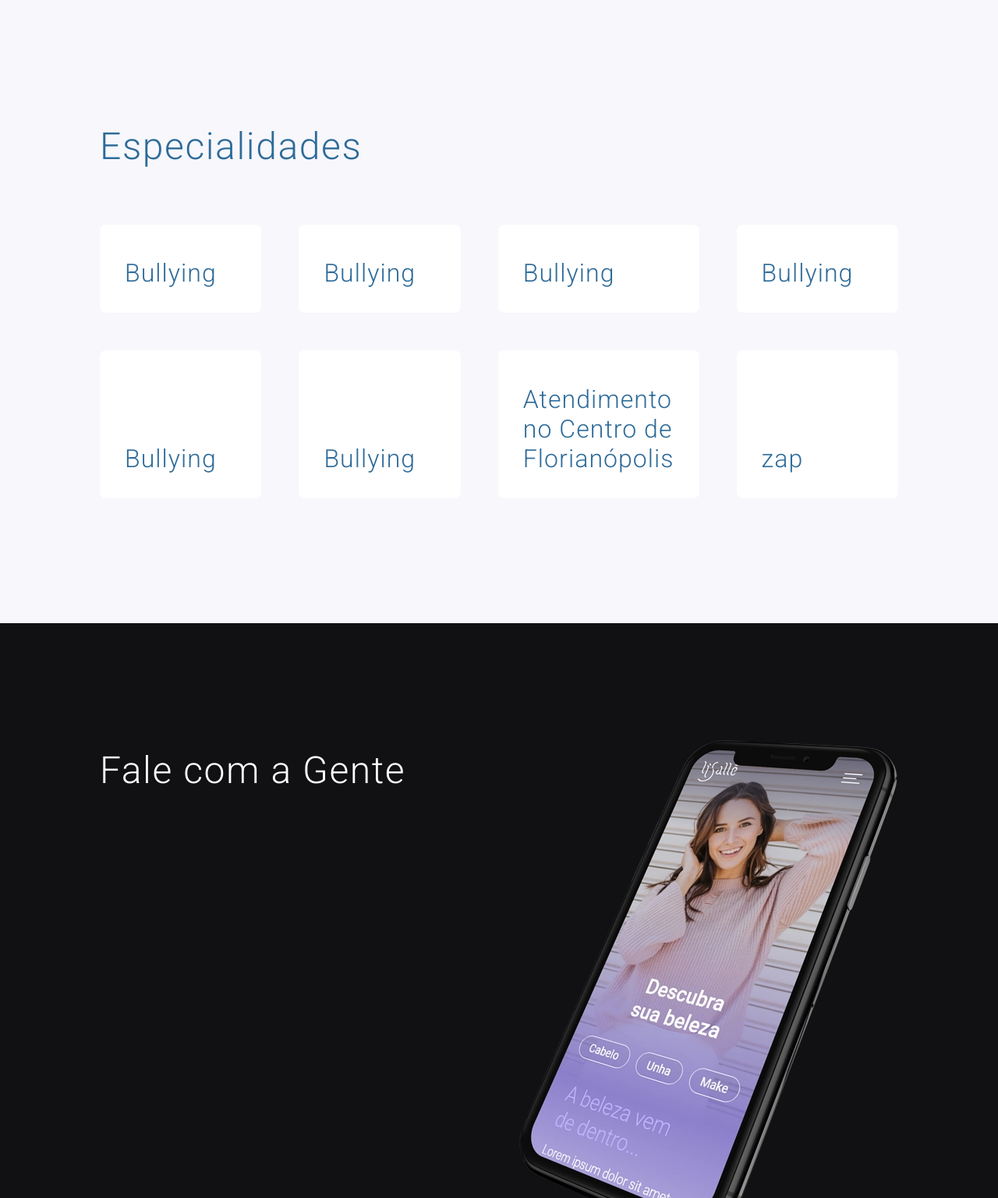
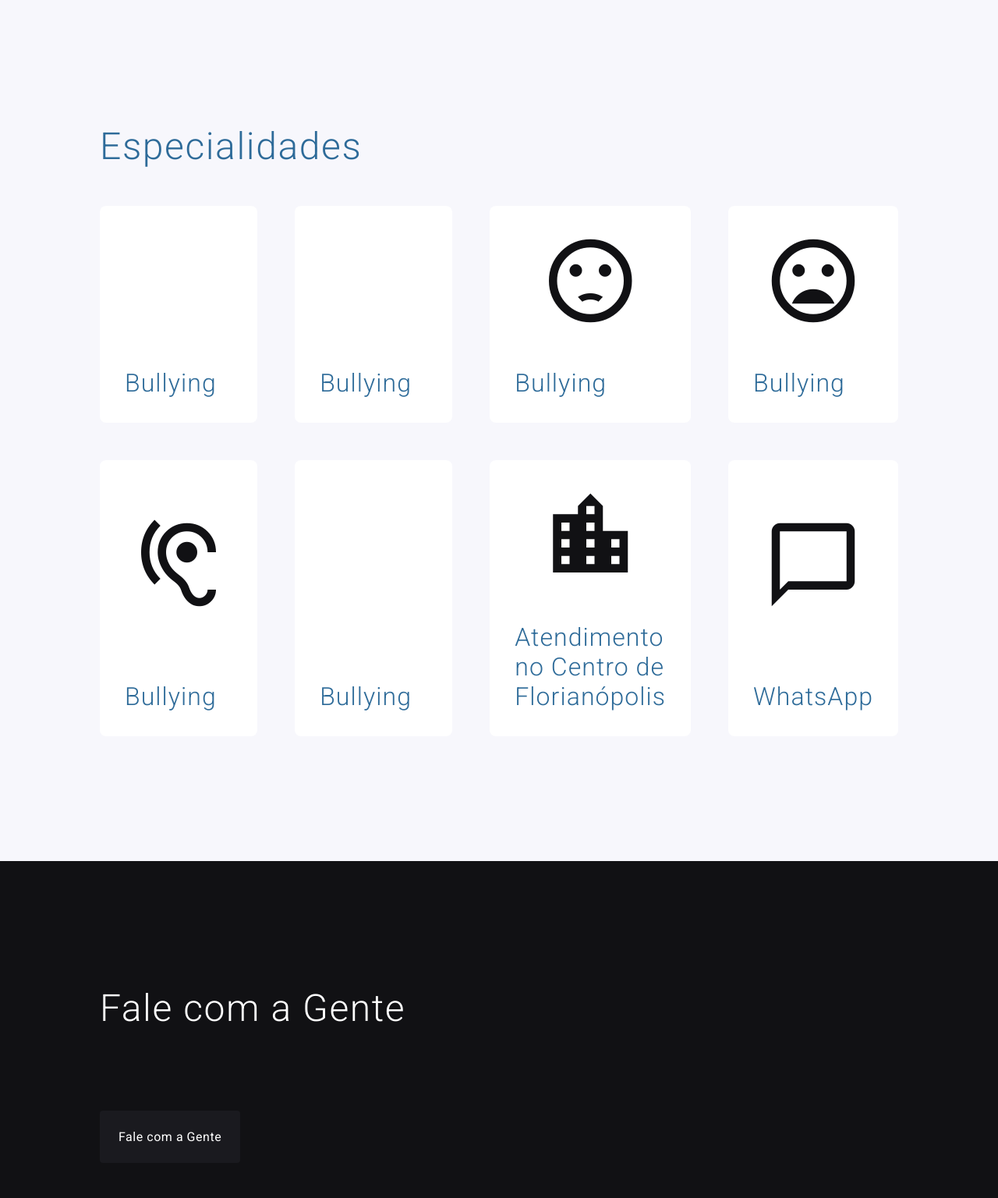
Before and after one commit to Ahtodigital/caiocosti, a PHP site: page / in a window 1280 px wide. Shown: the part 1765-3301 px from the top of the page at 78% size. Run offline with PHP 8.4, Linux system fonts and the light colour scheme.

Commit message:
ajustes pequenos cta etc

```diff
--- a/lp/custom.css
+++ b/lp/custom.css
@@ -15,6 +15,20 @@
 	background-color: #F7F7FC;
 }
 
+.cta {
+	background-color: #A9F255;
+	border: none;
+	border-radius: 50px;
+	width: 60%;
+	font-size: 14px;
+	height: 45px;
+}
+
 .txt-custom {
 	color: #2E6B99;
 }
+
+.material-icons {
+    font-size: 10vw;
+    text-align: center;
+}
--- a/lp/index.html
+++ b/lp/index.html
@@ -4,10 +4,10 @@
 	<meta name="viewport" content="width=device-width, initial-scale=1.0">
 	<meta charset="UTF-8">
 	<title>Ahto Digital - Zero to Hero</title>
+	<link href="https://fonts.googleapis.com/icon?family=Material+Icons" rel="stylesheet">
+	<link href="https://fonts.googleapis.com/css?family=Roboto:300,400,500" rel="stylesheet">
 	<link rel="stylesheet" type="text/css" href="xp.css">
 	<link rel="stylesheet" type="text/css" href="custom.css">
-	<link href="https://fonts.googleapis.com/icon?family=Material+Icons" rel="stylesheet">
-	<link href="https://fonts.googleapis.com/css?family=Roboto:300,400,500" rel="stylesheet">
 </head>
 <body>
 	<img src="img/arrow-down.svg" class="hide l-show arrow-left move">
@@ -30,7 +30,7 @@
 						formação no Instituto Granzotto. Atendo no
 						Centro de Florianópolis.
 					</p>
-					<button>VEMDZAP</button>
+					<button class="cta">VEMDZAP</button>
 				</div>
 			</div>
 			<div class="um hide l-show"></div>
@@ -88,6 +88,25 @@
 						</h3>
 					</div>
 					<div class="grid card bg-white">
+						<i class="material-icons">
+							sentiment_dissatisfied
+						</i>
+						<h3 class="txt-custom">
+							Bullying
+						</h3>
+					</div>
+					<div class="grid card bg-white">
+						<i class="material-icons">
+							mood_bad
+						</i>
+						<h3 class="txt-custom">
+							Bullying
+						</h3>
+					</div>
+					<div class="grid card bg-white">
+						<i class="material-icons">
+							hearing
+						</i>
 						<h3 class="txt-custom">
 							Bullying
 						</h3>
@@ -98,23 +117,19 @@
 						</h3>
 					</div>
 					<div class="grid card bg-white">
-						<h3 class="txt-custom">
-							Bullying
-						</h3>
-					</div>
-					<div class="grid card bg-white">
-						<h3 class="txt-custom">
-							Bullying
-						</h3>
-					</div>
-					<div class="grid card bg-white">
+						<i class="material-icons">
+							location_city
+						</i>
 						<h3 class="txt-custom">
 							Atendimento no Centro de Florianópolis
 						</h3>
 					</div>
 					<div class="grid card bg-white">
+						<i class="material-icons">
+							chat_bubble_outline
+						</i>
 						<h3 class="txt-custom">
-							zap
+							WhatsApp
 						</h3>
 					</div>
 				</div>
@@ -141,10 +156,9 @@
 						</div>
 					</div>
 				</div>
-				<div class="um hide l-show center center-self">
-					<img src="img/mockup.webp" class="move">
-				</div>
+
 			</div>
+			<iframe src="https://www.google.com/maps/embed?pb=!1m18!1m12!1m3!1d3536.1029304291537!2d-48.55801044888736!3d-27.59033828275639!2m3!1f0!2f0!3f0!3m2!1i1024!2i768!4f13.1!3m3!1m2!1s0x9527381efd94c167%3A0xbb2d8922adf87fbb!2sAlameda+Gov.+Heriberto+Hulse%2C+98+-+Centro%2C+Florian%C3%B3polis+-+SC!5e0!3m2!1spt-BR!2sbr!4v1527791743987" width="500" height="450" frameborder="0" style="border:0;width:50vw;height: 100%;" allowfullscreen></iframe>
 		</div>
 	</section>
 </body>
```
